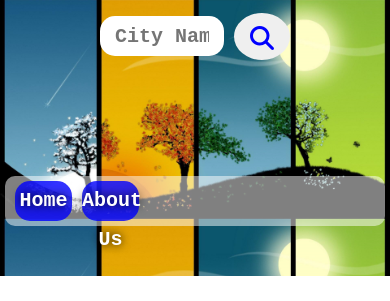
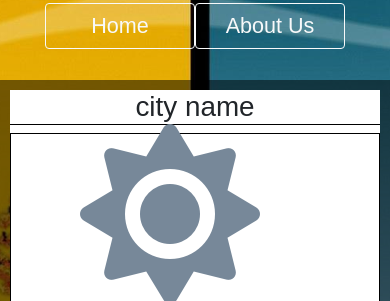
Before and after one commit to S-Abolfazl-S/Weather-Forecast, a plain HTML site: page index.html in a window 390 px wide. Shown: the part 224-525 px from the top of the page. Drawn offline with nearby package versions, Linux system fonts and the light colour scheme.

Commit message:
header edited to responsive and section content added

```diff
--- a/files/script.js
+++ b/files/script.js
@@ -1,3 +1,29 @@
 $(() => {
+    let searchBox = document.querySelector('#searchBox');
+    let btn = document.querySelector('#searchBtn');
+    let input = document.querySelector('#searchBox>input');
+    let li = document.querySelectorAll('nav>ul>li');
+    $(window).on('resize load', e => {
+        if (window.innerWidth < 400) {
+            $('#searchBox , #searchBox *').css({ width: '100%', margin: '5px 0' });
+            $(btn).html('search');
+            //
+            $(li).css({ 'width': '100%', 'margin': '0 0 10px 0' });
+            //
+            $(li).children('a').removeClass('btn-outline-light')
+            $(li).children('a').addClass('btn-danger')
+        } else {
+            $(searchBox).css({ width: '50%', margin: 'auto' });
+            $(btn).css({ width: 'auto', 'margin': 'auto auto auto 0' });
+            $(input).css({ width: '70%', 'margin': 'auto 10px auto auto ' });
+            $(btn).html('<i class="fa fa-search"></i>')
+            //
+            $(li).css({ 'width': '150px', 'margin-left': '10px' });
+            //
+            $(li).children('a').removeClass('btn-danger')
+            $(li).children('a').addClass('btn-outline-light')
+
+        }
+    });
 
 });
--- a/files/style.css
+++ b/files/style.css
@@ -2,21 +2,21 @@
     padding: 0;
     margin: 0;
     box-sizing: border-box;
-    font-family: 'Courier New';
+    font-family: Arial, Helvetica, sans-serif;
 }
-
+body{
+    background-image: url(../images/wp4340126-spring-summer-autumn-winter-wallpapers.jpg);
+    background-attachment: fixed;
+    background-size: cover;
+}
 /* ######################### Start-Header ######################### */
 header{
     width: 100%;
-    height: 500px;
-    /* background-image: url(../images/imgSeasons.jpg); */
-    background-image: url(../images/wp4340126-spring-summer-autumn-winter-wallpapers.jpg);
-    /* background-attachment: fixed; */
-    background-repeat: repeat;
-    background-size: contain;
-    padding: 5px;
+    height: auto;
+    background-color: none;
+    padding: 10px;
     display: flex;
-    justify-content: space-around;
+    justify-content: space-evenly;
     flex-direction: column;
 }
 
@@ -27,97 +27,119 @@ header>#head>h1{
     text-transform: capitalize;
     font-size: 50pt;
     margin-bottom: 10px;
+    font-family: 'Courier New', Courier, monospace;
 }
 header>#head>#searchBox{
     width: 50%;
-    height: 100px;
-    /* background-color: yellow; */
     margin: auto;
     display: flex;
+    flex-wrap: wrap;
 }
 #searchBox>input{
     width: 70%;
     height: 30px;
     outline: none;
     border: none;
-    border-radius: 15px;
+    border-radius: 10px;
     padding: 20px 15px;
     margin: auto;
     margin-right: 10px;
     text-transform: capitalize;
     font-size: 20px;
-    font-weight: bold;
 }
 
 #searchBox>#searchBtn{
-    /* width: 30%; */
+    /* width: 10%; */
     margin: auto;
     margin-left: 0;
-    padding: 13px;
-    padding-bottom: 6px;
-    border-radius: 50%;
-
-    font-size: 24px;
+    padding: 7px 10px 5px 10px;
+    font-size: 20px;
     border: none;
+    border-radius: 10px;
     outline: none;
-    background-color: none;
-    color: blue;
 }
 #searchBox>#searchBtn:hover{
     cursor: pointer;
 }
-#searchBox>#searchBtn:active{
-    box-shadow: none;
-    color: red;
-    text-shadow: none;
-}
-/* start-navbar */
 nav{
     width: 100%;
     height: auto;
-    background-color: rgba(255,255,255,0.5);
     border-radius: 10px;
 }
 nav>ul{
-    width: inherit;
-    height: 50px;
-    /* border: 5px solid red; */
+    width: 100%;
     list-style-type: none;
     display: flex;
+    flex-wrap: wrap;
+    justify-content: center;
     padding: 5px 0;
 }
-
-nav>ul>li:first-child{margin-left: 10px;}
 nav>ul>li{
-    width: 15%;
+    width: 150px;
     height: 100%;
-    margin-right: 10px;
+    /* margin-left: 10px;
+    margin-bottom: 10px;  */
     display: flex;
-    background-color: rgba(0,0,255,0.8);
-    /* padding: 0 10px; */
-    border-radius: 15px;
 }
 nav>ul>li>a{
     display: block;
     width: 100%;
-    height: 100%;
-    color: white;
     text-decoration: none;
     text-transform: capitalize;
-    font-size: 20px;
-    font-weight: 900;
-    text-align: center;
-    line-height: 39px;
-    border-radius: 15px;
-    text-shadow: 0 0 10px black;
+    margin: auto;
 }
-nav>ul>li>a:hover{border: 1px solid blueviolet;}
-nav>ul>li>a:active{background-color: blueviolet;}
 
 /* end-navbar */
 /* ######################### End-Header ######################### */
 /* ######################### Start-Content ######################### */
+main{
+    width: 100%;
+    height: 250px;
+    background-color: rgba(0,0,0,0.5);
+    padding: 10px;
+}
+main>#info{
+    width: 100%;
+    height: 100%;
+    background-color: #fff;
+    display: flex;
+    flex-direction: column;
+    justify-content: flex-start;
+    align-items: center;
+}
+#cityName{
+    width: 100%;
+    height: 50px;
+    text-align: center;
+    border-bottom: 1px solid black;
+}
+#info>.content{
+    width: 100%;
+    /* height: 200px; */
+    border: 1px solid black;
+    display: flex;
+}
+#info>.content>p{
+    display: flex;
+    justify-content: center;
+    align-content: center;
+    flex-wrap: wrap;
+    margin: auto;
+}
 
+#info>.content>p *{margin-right: 50px;}
+
+#info>.content>p>span{
+    display: inline-block;
+    font-size: 5em;
+    position: relative;
+    top: 10px;
+}
+#info>.content>p>i{
+    color: lightslategrey;
+    font-size: 10em;
+    display: inline-block;
+}
 /* ######################### End-Content ######################### */
 /* ######################### Start-Footer ######################### */
 /* ######################### End-Footer ######################### */
--- a/index.html
+++ b/index.html
@@ -9,6 +9,7 @@
         @import url('files/style.css');
     </style>
     <link href="source\fontawesome\css\all.min.css" rel="stylesheet">
+    <link href="https://cdn.jsdelivr.net/npm/bootstrap@5.1.3/dist/css/bootstrap.min.css" rel="stylesheet">
     <script src="source\jquery-3.6.0.min.js"></script>
     <title>Weather Forecast</title>
 </head>
@@ -19,21 +20,33 @@
         <div id="head">
             <h1>Weather Forecast</h1>
             <div id="searchBox">
-                <input type="text" placeholder="city name">
-                <button id="searchBtn"><i class="fa fa-search"></i></button>
+                <input class="btn-light" type="text" placeholder="city name">
+                <button id="searchBtn" class="btn btn-light btn-circle btn-xl">
+                    <i class="fa fa-search"></i>
+                </button>
             </div>
         </div>
         <nav>
             <ul>
-                <li><a href="#">home</a></li>
-                <li><a href="#">about us</a></li>
+                <li><a href="#" class="btn btn-outline-light fs-4">home</a></li>
+                <li><a href="#" class="btn btn-outline-light fs-4">about us</a></li>
             </ul>
         </nav>
     </Header>
     <!-- ######################### End-Header ######################### -->
     <!-- ######################### Start-Content ######################### -->
     <Main>
-
+        <div id="info">
+            <h1 id="cityName">city name</h1>
+            <div class="content">
+                <p>
+                    <i class="fas fa-sun"></i>
+                    <span>city,</span>
+                    <span>country</span>
+                    <span>12.2 c</span>
+                </p>
+            </div>
+        </div>
     </Main>
     <!-- ######################### End-Content ######################### -->
     <!-- ######################### Start-Footer ######################### -->
```
Also changed, not shown: 1 other file.
